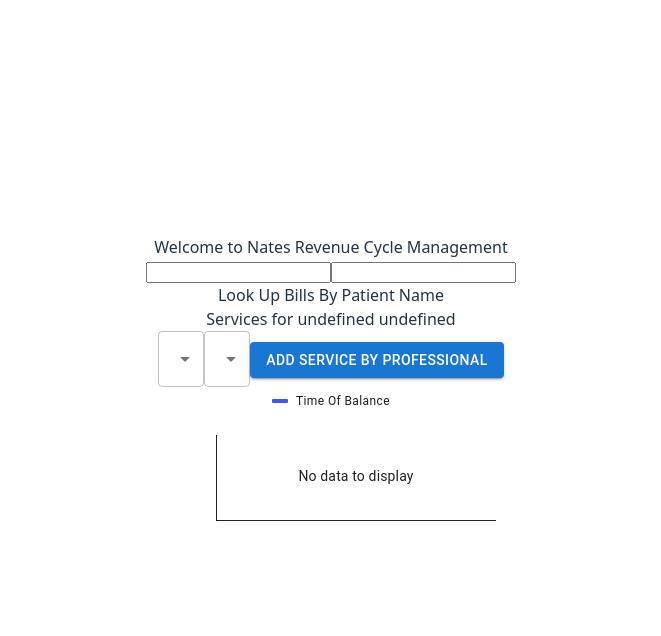
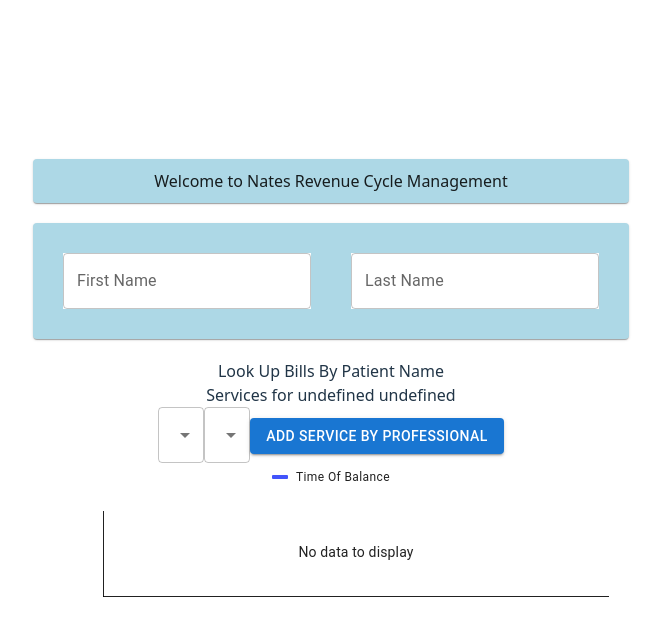
Before and after one commit to OrdinaryGeeks/RevenueCycleManagement, a React (Vite) app: page / in a window 1280 px wide. Shown: the top 636 px of the page, without its empty margins (309-970 px from the left). Built offline with nearby package versions, Linux system fonts and the light colour scheme.

Commit message:
Before major AI fix

```diff
--- a/src/components/RevenueCycleManagement.tsx
+++ b/src/components/RevenueCycleManagement.tsx
@@ -20,6 +20,7 @@ import AddService from "./AddService"
 import DisplayService from "./DisplayService"
 import DisplayPayment from "./DisplayPayment"
 import { LineChart } from "@mui/x-charts"
+import { Card, Input, TextField } from "@mui/material"
 
 interface PaymentOrServiceByDate{
         date: Date;
@@ -243,6 +244,7 @@ lastName: 'Arie'
 
      setInsurances([Insurance, Insurance2]);
      setMedicalProfessionals([MedicalProfessional, MedicalProfessional2]);
+     SetupServiceAndPaymentsByDate();
     },[]);
     useEffect(() => {
 
@@ -258,7 +260,7 @@ lastName: 'Arie'
 
         if(services.length > 0 || payments.length > 0)
         SetupServiceAndPaymentsByDate();
-    }, [services, payments]);
+    }, [services, payments, currentPatientId]);
 
 
     //setPatientsToDisplay(filteredPatients);
@@ -319,16 +321,17 @@ setPayments(c => [...c, currentPayment]);
 
 
     const SetupServiceAndPaymentsByDate = () => {
-debugger;
+
         let paymentOrServiceByDate:PaymentOrServiceByDate[] = [];
         services.filter((service) => service.patientId == currentPatientId).map((service) => {
 
-debugger;
+            console.log("Service on date " + service.date.toDateString() + " for amount " + service.serviceCost);
             paymentOrServiceByDate.push({   date: service.date, amount: service.serviceCost});
         });
 
         payments.filter((payment) => payment.patientId == currentPatientId).map((payment) => {
 
+            console.log("Payment on date " + payment.date.toDateString() + " for amount " + payment.amount);
             paymentOrServiceByDate.push({ date: payment.date, amount: -payment.amount});
         });
 
@@ -339,21 +342,36 @@ debugger;
         paymentOrServiceByDate.reduce((accumulator, currentValue) => {
 
             let newBalance = accumulator + (currentValue.amount || 0);
+            console.log("New Balance: " + newBalance + " on date " + currentValue.date.toDateString());
+
+            const balIndex = balanceByDate.findIndex((item) => item.date.toDateString() == currentValue.date.toDateString());
+
+            console.log(balIndex, "BalIndex");
+            if(balIndex >= 0)
+            {
+                balanceByDate[balIndex].amount = newBalance;
+
+            }
+            else
             balanceByDate.push( { date: currentValue.date, amount: newBalance});
             return newBalance;
 
         }, 0);
 
+        console.log(balanceByDate, "Balance By Date");
         setServiceOrPaymentByDate(balanceByDate);
 
-        paymentOrServiceByDate.sort((a,b) => (a.amount || 0) - (b.amount || 0));
+        serviceOrPaymentByDate.sort((a,b) => (a.amount || 0) - (b.amount || 0));
 
 let difference = 0;
-        if(paymentOrServiceByDate.length > 0)
-         difference = paymentOrServiceByDate[paymentOrServiceByDate.length -1].amount || 0 - (paymentOrServiceByDate[0].amount || 0);
-
-          if(paymentOrServiceByDate.length > 0)
-        for(let i = paymentOrServiceByDate[0].amount ||0; i <= (paymentOrServiceByDate[0].amount || 0) + difference; i += difference / 10)
+        if(serviceOrPaymentByDate.length > 0)
+        {
+         difference = serviceOrPaymentByDate[serviceOrPaymentByDate.length -1].amount || 0 - (serviceOrPaymentByDate[0].amount || 0);
+            console.log("Difference: " + difference);
+        }
+        console.log(serviceOrPaymentByDate, "Service Or Payment By Date");
+          if(serviceOrPaymentByDate.length > 0)
+        for(let i = serviceOrPaymentByDate[0].amount ||0; i <= (serviceOrPaymentByDate[0].amount || 0) + difference; i += difference / 10)
         setXLabels( xLabels => [...xLabels, i]);
 
 
@@ -478,12 +496,15 @@ setPayments(c => [...c, currentPayment]);
 
 
         <>
-        <div>
+        <Card sx={{backgroundColor: 'lightblue', padding: '10px', marginBottom: '20px'}}>
             Welcome to Nates Revenue Cycle Management
-        </div>
+        </Card>
 
-      <input onChange={(e) => setFirstNameToSearch(e.currentTarget.value)} />
-      <input onChange={(e) => setLastNameToSearch(e.currentTarget.value)} />
+        <Card sx={{backgroundColor: 'lightblue', padding: '10px', marginBottom: '20px'}}>
+      <TextField variant="outlined" label='First Name' sx={{margin:'20px', backgroundColor:'white', color: 'black'}} onChange={(e) => setFirstNameToSearch(e.currentTarget.value)} />
+      <TextField variant="outlined" label='Last Name' sx={{margin:'20px', backgroundColor:'white', color: 'black'}} onChange={(e) => setLastNameToSearch(e.currentTarget.value)} />
+        </Card>
+
         <div>
         Look Up Bills By Patient Name
 
```
